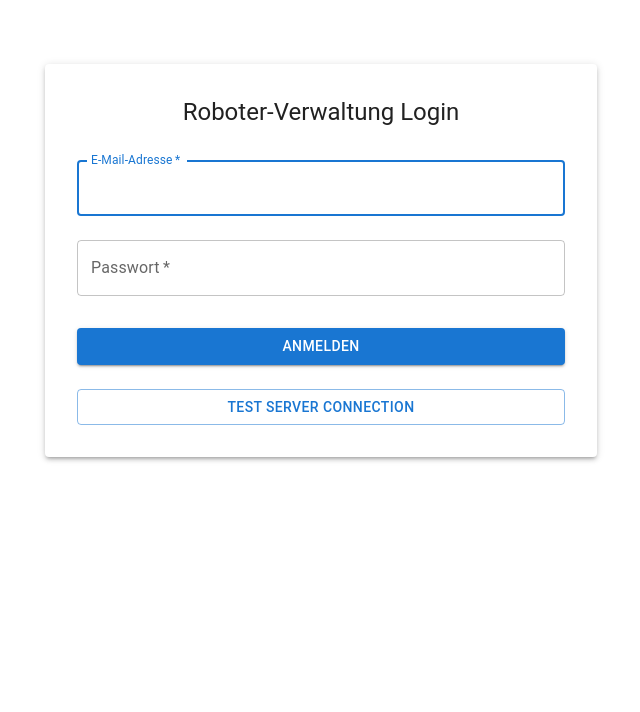
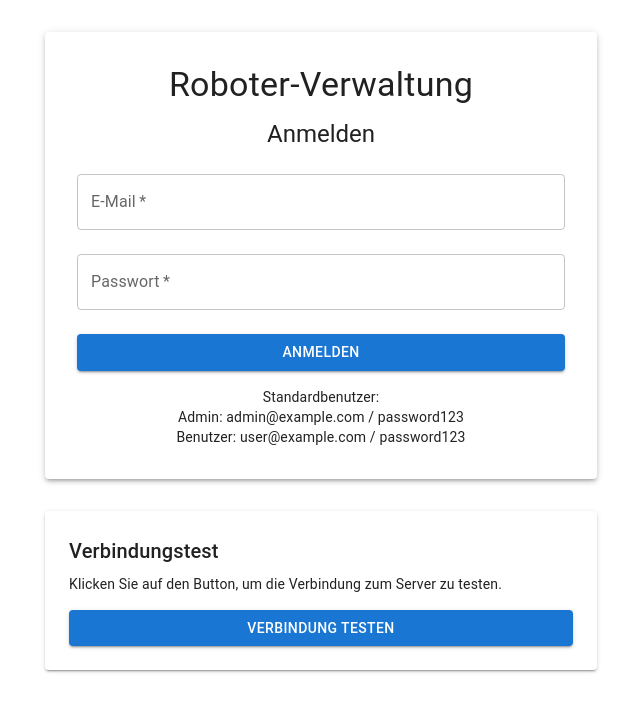
Before and after one commit to snmrvoge/Roboter-Verwaltung, a React (Create React App) app in the folder frontend/: page /login in a window 1280 px wide. Shown: the top 712 px of the page, without its empty margins (319-959 px from the left). Built offline with nearby package versions, Linux system fonts and the light colour scheme; no server answers.

Commit message:
Frontend-Anpassungen für lokale JSON-Datenbank

```diff
--- a/frontend/src/components/TestConnection.tsx
+++ b/frontend/src/components/TestConnection.tsx
@@ -1,5 +1,5 @@
 import React, { useState, useEffect } from 'react';
-import { Alert, Button, CircularProgress } from '@mui/material';
+import { Alert, Button, CircularProgress, Box, Typography, Paper } from '@mui/material';
 import { API_BASE_URL } from '../config';
 
 export const TestConnection: React.FC = () => {
@@ -9,8 +9,8 @@ export const TestConnection: React.FC = () => {
   const testConnection = async () => {
     setStatus('loading');
     try {
-      console.log('Testing connection to:', `${API_BASE_URL}/api/test`);
-      const response = await fetch(`${API_BASE_URL}/api/test`, {
+      console.log('Testing connection to:', `${API_BASE_URL}/api/robots`);
+      const response = await fetch(`${API_BASE_URL}/api/robots`, {
         method: 'GET',
         headers: {
           'Accept': 'application/json'
@@ -18,15 +18,12 @@ export const TestConnection: React.FC = () => {
       });
 
       console.log('Response status:', response.status);
-      const text = await response.text();
-      console.log('Response text:', text);
 
       if (!response.ok) {
         throw new Error(`HTTP error! status: ${response.status}`);
       }
 
-      const data = JSON.parse(text);
-      setMessage(data.message);
+      setMessage('Verbindung zum Server erfolgreich hergestellt!');
       setStatus('success');
     } catch (error) {
       console.error('Connection test failed:', error);
@@ -36,21 +33,42 @@ export const TestConnection: React.FC = () => {
   };
 
   return (
-    <div style={{ marginTop: '20px', textAlign: 'center' }}>
+    <Paper elevation={2} sx={{ p: 3 }}>
+      <Typography variant="h6" gutterBottom>
+        Verbindungstest
+      </Typography>
+
+      <Typography variant="body2" sx={{ mb: 2 }}>
+        Klicken Sie auf den Button, um die Verbindung zum Server zu testen.
+      </Typography>
+
+      <Box sx={{ display: 'flex', flexDirection: 'column', alignItems: 'center', gap: 2 }}>
         <Button
           variant="contained"
+          color="primary"
           onClick={testConnection}
           disabled={status === 'loading'}
-        style={{ marginBottom: '10px' }}
+          fullWidth
         >
-        {status === 'loading' ? <CircularProgress size={24} /> : 'Test API Connection'}
+          {status === 'loading' ? (
+            <CircularProgress size={24} color="inherit" />
+          ) : (
+            'Verbindung testen'
+          )}
         </Button>
 
-      {status !== 'idle' && (
-        <Alert severity={status === 'success' ? 'success' : 'error'}>
+        {status === 'success' && (
+          <Alert severity="success" sx={{ width: '100%' }}>
             {message}
           </Alert>
         )}
-    </div>
+
+        {status === 'error' && (
+          <Alert severity="error" sx={{ width: '100%' }}>
+            Verbindungsfehler: {message}
+          </Alert>
+        )}
+      </Box>
+    </Paper>
   );
 };
--- a/frontend/src/config.ts
+++ b/frontend/src/config.ts
@@ -1,2 +1,4 @@
 // API-Basis-URL für die Backend-Kommunikation
-export const API_BASE_URL = process.env.REACT_APP_API_URL || 'http://localhost:3001';
+export const API_BASE_URL = process.env.NODE_ENV === 'production'
+  ? '' // Leerer String für relative URLs im Produktionsmodus
+  : 'http://localhost:8080';
--- a/frontend/src/views/LoginView.tsx
+++ b/frontend/src/views/LoginView.tsx
@@ -29,7 +29,7 @@ export const LoginView: React.FC = () => {
 
     try {
       console.log('Login-Versuch mit:', email);
-      const response = await fetch(`${API_BASE_URL}/api/auth/login`, {
+      const response = await fetch(`${API_BASE_URL}/api/login`, {
         method: 'POST',
         headers: {
           'Content-Type': 'application/json',
@@ -44,31 +44,11 @@ export const LoginView: React.FC = () => {
       const data = await response.json();
       console.log('Login erfolgreich:', data);
 
-      // Token und Benutzerinformationen speichern
-      localStorage.setItem('token', data.token);
-      localStorage.setItem('user', JSON.stringify(data.user));
-
-      // Erfolgreiche Anmeldung
       await login(data.token, data.user);
-
-      // Weiterleitung zur Hauptseite
       navigate('/dashboard');
-    } catch (err) {
-      console.error('Login-Fehler:', err);
-      setError('Anmeldung fehlgeschlagen. Bitte überprüfen Sie Ihre Anmeldedaten.');
-    } finally {
-      setIsLoading(false);
-    }
-  };
-
-  const testConnection = async () => {
-    try {
-      setIsLoading(true);
-      const response = await fetch(`${API_BASE_URL}/api/test`);
-      const data = await response.json();
-      alert(`Server connection test: ${data.message}`);
-    } catch (err) {
-      alert(`Connection error: ${err instanceof Error ? err.message : 'Unknown error'}`);
+    } catch (error) {
+      console.error('Login-Fehler:', error);
+      setError('Ungültige E-Mail oder Passwort');
     } finally {
       setIsLoading(false);
     }
@@ -76,66 +56,66 @@ export const LoginView: React.FC = () => {
 
   return (
     <Container maxWidth="sm">
-      <Box sx={{ mt: 8 }}>
+      <Box my={4}>
         <Paper elevation={3} sx={{ p: 4 }}>
-          <Typography component="h1" variant="h5" align="center" gutterBottom>
-            Roboter-Verwaltung Login
+          <Typography variant="h4" component="h1" gutterBottom align="center">
+            Roboter-Verwaltung
           </Typography>
 
-          <Box component="form" onSubmit={handleLogin} sx={{ mt: 2 }}>
-            {error && (
-              <Alert severity="error" sx={{ mb: 2 }}>
-                {error}
-              </Alert>
-            )}
+          <Typography variant="h5" component="h2" gutterBottom align="center">
+            Anmelden
+          </Typography>
 
+          {error && <Alert severity="error" sx={{ mb: 2 }}>{error}</Alert>}
+
+          <form onSubmit={handleLogin}>
             <TextField
+              label="E-Mail"
+              type="email"
+              fullWidth
               margin="normal"
-              required
-              fullWidth
-              id="email"
-              label="E-Mail-Adresse"
-              name="email"
-              autoComplete="email"
-              autoFocus
+              variant="outlined"
               value={email}
               onChange={(e) => setEmail(e.target.value)}
+              required
             />
 
             <TextField
-              margin="normal"
-              required
-              fullWidth
-              name="password"
               label="Passwort"
               type="password"
-              id="password"
-              autoComplete="current-password"
+              fullWidth
+              margin="normal"
+              variant="outlined"
               value={password}
               onChange={(e) => setPassword(e.target.value)}
+              required
             />
 
+            <Box mt={2}>
               <Button
                 type="submit"
+                variant="contained"
+                color="primary"
                 fullWidth
-              variant="contained"
-              sx={{ mt: 3, mb: 2 }}
                 disabled={isLoading}
               >
                 {isLoading ? <CircularProgress size={24} /> : 'Anmelden'}
               </Button>
+            </Box>
+          </form>
 
-            <Button
-              fullWidth
-              variant="outlined"
-              onClick={testConnection}
-              sx={{ mt: 1 }}
-              disabled={isLoading}
-            >
-              Test Server Connection
-            </Button>
+          <Box mt={2} textAlign="center">
+            <Typography variant="body2">
+              Standardbenutzer:<br />
+              Admin: admin@example.com / password123<br />
+              Benutzer: user@example.com / password123
+            </Typography>
           </Box>
         </Paper>
+
+        <Box mt={4}>
+          <TestConnection />
+        </Box>
       </Box>
     </Container>
   );
```
Lines whose indentation alone changed are shown as unchanged.
